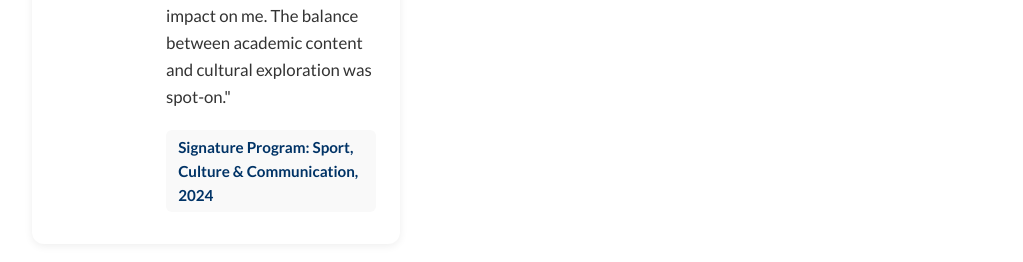
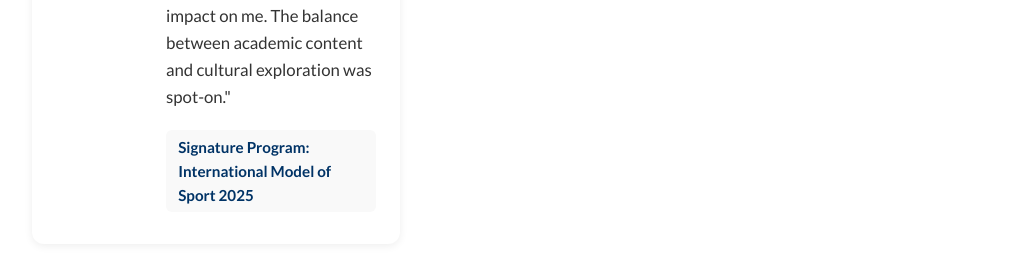
Before and after one commit to arnolang/purposetravel, a plain HTML site: page program-models.html in a window 1280 px wide. Shown: the part 3604-3866 px from the top of the page, without its empty margins (128-1151 px from the left). Drawn offline with nearby package versions, Linux system fonts and the light colour scheme; a script that the page names is missing.

Commit message:
nadeem testemonial updated

```diff
--- a/program-models.html
+++ b/program-models.html
@@ -133,7 +133,7 @@
                 <h4>Nadeem</h4>
                 <p class="story-title">Student, Guilford College</p>
                 <p>"This study abroad trip was genuinely one of the most meaningful and memorable experiences I've had during college. Getting the chance to explore cities while learning about sport, culture, and communication from people actually working in the field made everything we've talked about in class feel real and relevant. It wasn't just about sightseeing—it was about connecting what we've learned to the world around us, and that made a huge impact on me. The balance between academic content and cultural exploration was spot-on."</p>
-                <span class="story-program">Signature Program: Sport, Culture & Communication, 2024</span>
+                <span class="story-program">Signature Program: International Model of Sport 2025</span>
               </div>
             </div>
             <!-- Right: Carousel -->
```
